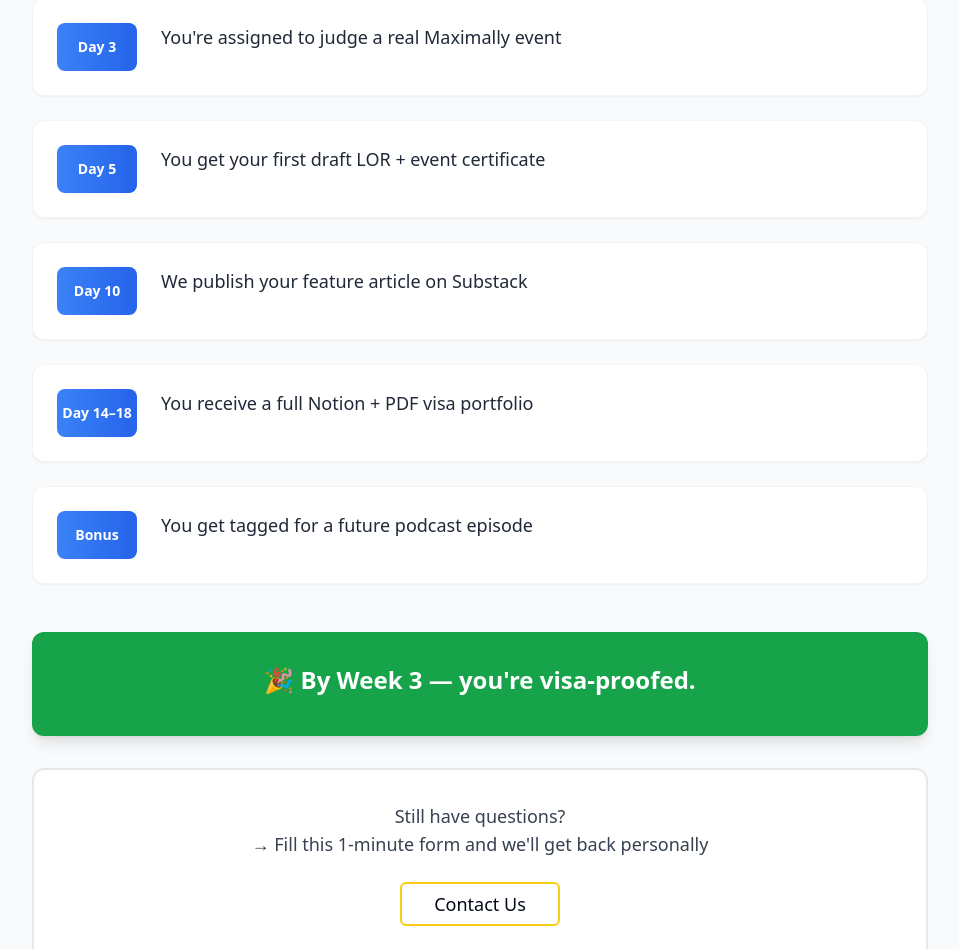
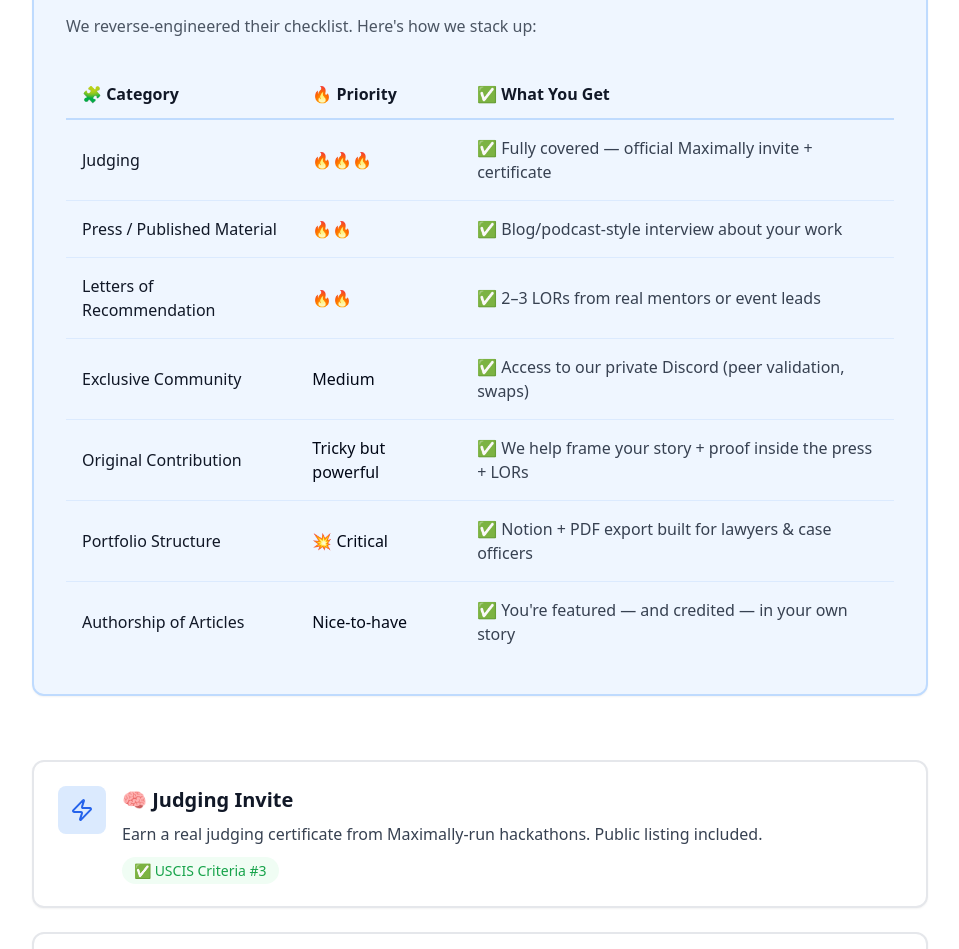
Before and after one commit to extraordinaryclub/visa-proof-hq, a React (Vite) app: page / in a window 1280 px wide. Shown: the part 3300-4249 px from the top of the page, without its empty margins (160-1119 px from the left). Built offline with nearby package versions, Linux system fonts and the light colour scheme.

Commit message:
Remove "What a Typical Member Gets" section
Removes the "What a Typical Member Gets" section from the landing page.

```diff
--- a/src/pages/Index.tsx
+++ b/src/pages/Index.tsx
@@ -1,3 +1,4 @@
+
 import { Check, ArrowRight, Plus, Minus, Zap, Newspaper, PenLine, Folder, Globe, Clock, Target, Calendar, Unlock } from "lucide-react";
 import { Button } from "@/components/ui/button";
 import { Card, CardContent } from "@/components/ui/card";
@@ -104,15 +105,6 @@ const Index = () => {
     "Creators or artists with a portfolio but no proof",
     "Builders aiming for O-1 or EB-1 within the next 12 months",
     "Anyone tired of overpriced agencies and unclear steps"
-  ];
-
-  const timeline = [
-    { day: "Day 1", action: "You join and fill your intake form" },
-    { day: "Day 3", action: "You're assigned to judge a real Maximally event" },
-    { day: "Day 5", action: "You get your first draft LOR + event certificate" },
-    { day: "Day 10", action: "We publish your feature article on Substack" },
-    { day: "Day 14–18", action: "You receive a full Notion + PDF visa portfolio" },
-    { day: "Bonus", action: "You get tagged for a future podcast episode" }
   ];
 
   return (
@@ -254,46 +246,6 @@ const Index = () => {
       {/* Gradient Divider */}
       <div className="h-2 bg-gradient-to-r from-blue-100 via-yellow-100 to-green-100"></div>
 
-      {/* What a Typical Member Gets */}
-      <section className="px-6 py-20 bg-gray-50">
-        <div className="max-w-4xl mx-auto">
-          <div className="flex items-center justify-center mb-4">
-            <Calendar className="h-8 w-8 text-blue-600 mr-4" />
-            <h2 className="text-4xl font-bold text-gray-900">📅 What a Typical Member Gets</h2>
-          </div>
-
-          <div className="space-y-6 mb-12">
-            {timeline.map((item, index) => (
-              <div key={index} className="flex items-start bg-white rounded-xl p-6 shadow-sm border border-gray-100">
-                <div className="w-20 h-12 bg-gradient-to-r from-blue-500 to-blue-600 rounded-lg flex items-center justify-center flex-shrink-0 mr-6">
-                  <span className="text-sm font-bold text-white">{item.day}</span>
-                </div>
-                <div className="flex-1">
-                  <p className="text-lg text-gray-800">{item.action}</p>
-                </div>
-              </div>
-            ))}
-          </div>
-
-          <div className="text-center bg-green-600 text-white rounded-xl p-8 mb-8 shadow-lg">
-            <h3 className="text-2xl font-bold mb-2">🎉 By Week 3 — you're visa-proofed.</h3>
-          </div>
-
-          <div className="text-center bg-white rounded-xl p-8 border-2 border-gray-200">
-            <p className="text-lg text-gray-700 mb-6">
-              Still have questions?<br />
-              → Fill this 1-minute form and we'll get back personally
-            </p>
-            <Button variant="outline" size="lg" className="text-lg px-8 py-4 border-2 border-yellow-400 hover:bg-yellow-50">
-              Contact Us
-            </Button>
-          </div>
-        </div>
-      </section>
-
-      {/* Gradient Divider */}
-      <div className="h-2 bg-gradient-to-r from-green-100 via-blue-100 to-yellow-100"></div>
-
       {/* What You Get */}
       <section className="px-6 py-20 bg-white">
         <div className="max-w-4xl mx-auto">
@@ -382,17 +334,6 @@ const Index = () => {
                 </div>
               );
             })}
-          </div>
-
-          {/* Pricing highlight */}
-          <div className="text-center bg-yellow-100 border-2 border-yellow-300 rounded-xl p-8 mb-8 shadow-lg">
-            <div className="flex items-center justify-center space-x-2 mb-4">
-              <Zap className="h-6 w-6 text-yellow-600" />
-              <h3 className="text-2xl font-bold text-gray-900">💥 All this: ₹39,999 / $500</h3>
-            </div>
-            <p className="text-lg text-gray-700">
-              Delivered in 2–3 weeks. Yours forever.
-            </p>
           </div>
 
           <p className="text-lg text-gray-600 text-center italic border-l-4 border-blue-600 pl-6 mb-8 bg-gray-50 p-4 rounded-r-lg">
```
